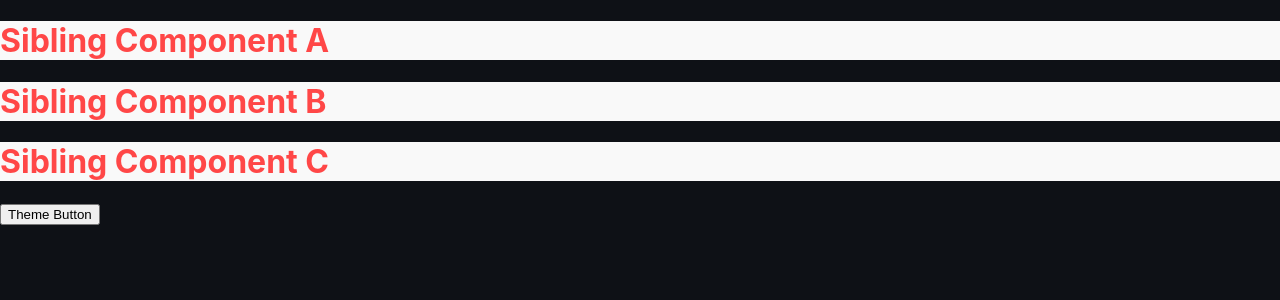
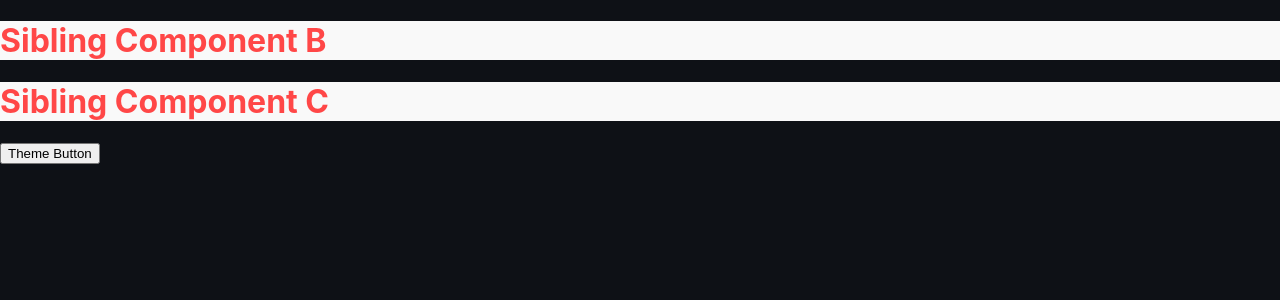
Before and after one commit to FayeKelmith/ReactJS_Playground, a React (Create React App) app: page / in a window 1280 px wide. Shown: the top 300 px of the page. Built offline with nearby package versions, Linux system fonts and the light colour scheme.

Commit message:
understood context api

```diff
--- a/src/App.js
+++ b/src/App.js
@@ -3,7 +3,6 @@ import { ThemeProvider } from "./context/Context";
 
 import SibComB from "./components/SibComB";
 import SibComC from "./components/SibComC";
-import SibComA from "./components/SibComA";
 
 import ThemeBtn from "./components/ThemeBtn";
 
@@ -11,7 +10,6 @@ function App() {
   return (
     <>
       <ThemeProvider>
-        <SibComA></SibComA>
         <SibComB></SibComB>
         <SibComC></SibComC>
 
```
